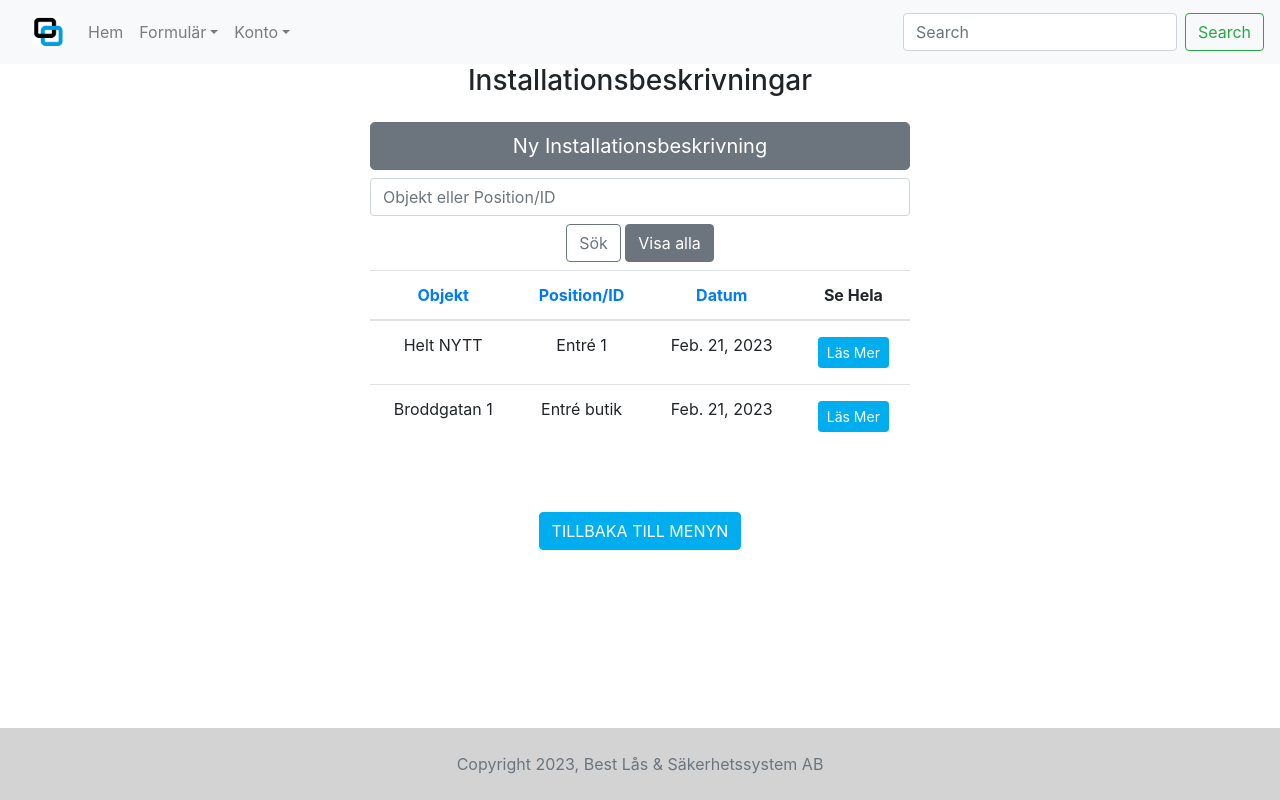
After one commit to spangen87/docu-sign, a Django app: page /forms/installationsbeskrivning/ in a window 1280 px wide. The commit adds this page. Run offline with Django 3.2, Linux system fonts and the light colour scheme; a user stored in the database is signed in; data comes from the database, SQL or seed files in the repository; both versions use the stored data as it was after the commit; some libraries are stand-ins or nearby versions.

Commit message:
feat: Add view, template and url for installationsbeskrivning

```diff
--- a/door_automation_forms/templates/door_automation_forms/all_forms.html
+++ b/door_automation_forms/templates/door_automation_forms/all_forms.html
@@ -23,7 +23,7 @@
             <a class="btn btn-lg btn-block btn-secondary text-uppercase" href="{% url 'object' %}">Hantera Objekt</a>
             <a class="btn btn-lg btn-block btn-secondary text-uppercase" href="{% url 'risk_analysis' %}">Hantera Riskanalyser</a>
             <a class="btn btn-lg btn-block btn-secondary text-uppercase" href="{% url 'control_charts' %}">Hantera Kontrollscheman</a>
-            <a class="btn btn-lg btn-block btn-secondary text-uppercase disabled" href="#">Hantera Installationsbeskrivning</a>
+            <a class="btn btn-lg btn-block btn-secondary text-uppercase" href="{% url 'installation_description' %}">Hantera Installationsbeskrivning</a>
         </div>
     </div>
 </div>
--- /dev/null
+++ b/door_automation_forms/templates/door_automation_forms/installationsbeskrivning.html
@@ -0,0 +1,53 @@
+{% extends "base.html" %}
+{% load static %}
+
+{% block title %}Installationsbeskrivningar{% endblock %}
+
+{% block content %}
+<div class="container h-100">
+    <div class="row h-100">
+        <div class="col-12 col-md-6 my-auto mx-auto text-center">
+            <h3 class="py-3 mt-5">
+                Installationsbeskrivningar
+            </h3>
+        </div>
+    </div>
+    <div class="row">
+        <div class="col-12 col-md-6 text-center mx-auto mb-5">
+            <a class="btn btn-lg btn-block btn-secondary" href="#">Ny Installationsbeskrivning</a>
+            <div class="table-responsive mb-5">
+                <form method="GET" action="#" class="form mt-2 mt-md-2">
+                    <input class="form-control mr-sm-2" type="text" name="q" placeholder="Objekt eller Position/ID" aria-label="Sök">
+                    <button class="btn btn-outline-secondary my-2 btn-inline" type="submit">Sök</button>
+                    <a class="btn btn-secondary" href="{% url 'installation_description' %}">Visa alla</a>
+                </form>
+                <table class="table table-hover">
+                    <thead>
+                        <tr>
+                            <th scope="col"><a href="{% url 'installation_description' %}?sort=object&direction=desc">Objekt</a></th>
+                            <th scope="col"><a href="{% url 'installation_description' %}?sort=door_id&direction=asc">Position/ID</a></th>
+                            <th scope="col"><a href="{% url 'installation_description' %}?sort=date&direction=desc">Datum</a></th>
+                            <th scope="col">Se Hela</th>
+                        </tr>
+                    </thead>
+                    <tbody>
+                        {% for description in descriptions %}
+                        <tr>
+                            <td>{{ description.object_name }}</td>
+                            <td>{{ description.door_name }}</td>
+                            <td>{{ description.date_in_use }}</td>
+                            <td><a class="btn btn-info btn-sm mb-1 mt-1" href="#">Läs
+                                Mer</a></td>
+                        </tr>
+                        {% endfor %}
+                    </tbody>
+                </table>
+            </div>
+            <div class="col-12 mb-5">
+                <a href="{% url 'forms' %}" class="btn btn-info text-uppercase">Tillbaka till menyn</a>
+            </div>
+        </div>
+    </div>
+</div>
+
+{% endblock %}
--- a/door_automation_forms/urls.py
+++ b/door_automation_forms/urls.py
@@ -18,4 +18,5 @@ urlpatterns = [
     path('generate_pdf/<int:control_chart_id>', views.generate_pdf, name='generate_pdf'),
     path('print_riskanalys/<int:risk_analysis_id>', views.risk_analysis_pdf, name='risk_analysis_pdf'),
     path('ny_installationsbeskrivning/', views.new_installation_description, name='new_installation_description'),
+    path('installationsbeskrivning/', views.installation_description, name='installation_description'),
 ]
--- a/door_automation_forms/views.py
+++ b/door_automation_forms/views.py
@@ -392,6 +392,7 @@ def risk_analysis_pdf(request, risk_analysis_id):
     return response
 
 
+@login_required
 def new_installation_description(request):
     """
     A view to return the riskanalys form
@@ -415,3 +416,50 @@ def new_installation_description(request):
     template = 'door_automation_forms/ny_installationsbeskrivning.html'
 
     return render(request, template, context)
+
+
+@login_required
+def installation_description(request):
+    """
+    A view to render all installation descriptions
+    """
+    descriptions = InstallationDescription.objects.all()
+    query = None
+    sort = None
+    direction = None
+
+    if request.GET:
+        if 'sort' in request.GET:
+            sortkey = request.GET['sort']
+            sort = sortkey
+            if sortkey == 'object':
+                sortkey = 'lower_object'
+                analysis = analysis.annotate(lower_object=Lower('object'))
+
+            if 'direction' in request.GET:
+                direction = request.GET['direction']
+                if direction == 'desc':
+                    sortkey = f'-{sortkey}'
+            descriptions = descriptions.order_by(sortkey)
+
+        if 'q' in request.GET:
+            query = request.GET['q']
+            if not query:
+                messages.error(request, "Ingen sökterm angiven!")
+
+            queries = Q(
+                object_name__name__icontains=query) | Q(
+                    door_name__door_id__icontains=query)
+            descriptions = descriptions.filter(queries)
+
+    template = 'door_automation_forms/installationsbeskrivning.html'
+
+    current_sorting = f'{sort}_{direction}'
+
+    context = {
+        'descriptions': descriptions,
+        'search_term': query,
+        'current_sorting': current_sorting,
+    }
+
+    return render(request, template, context)
```
Also changed, not shown: db.sqlite3.
